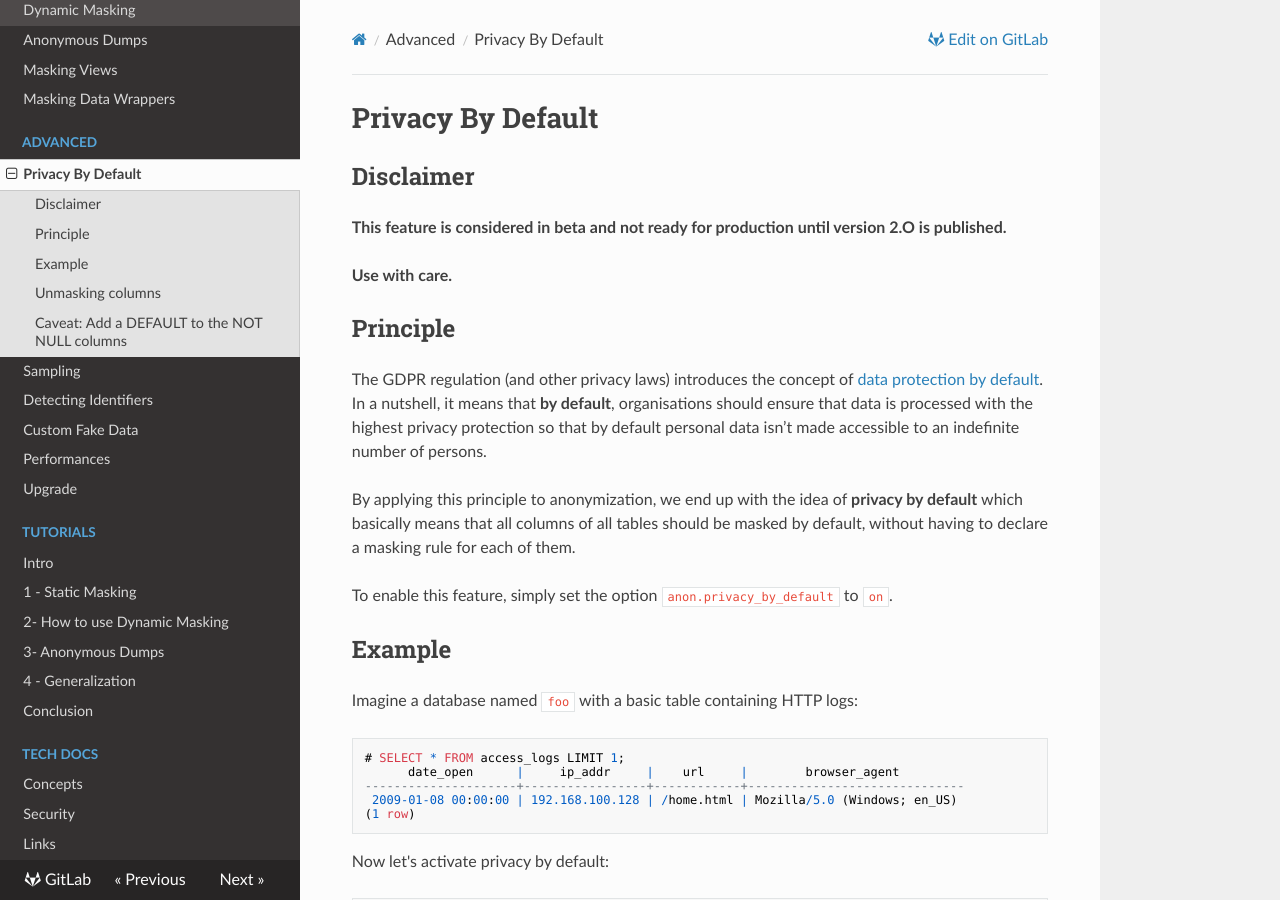
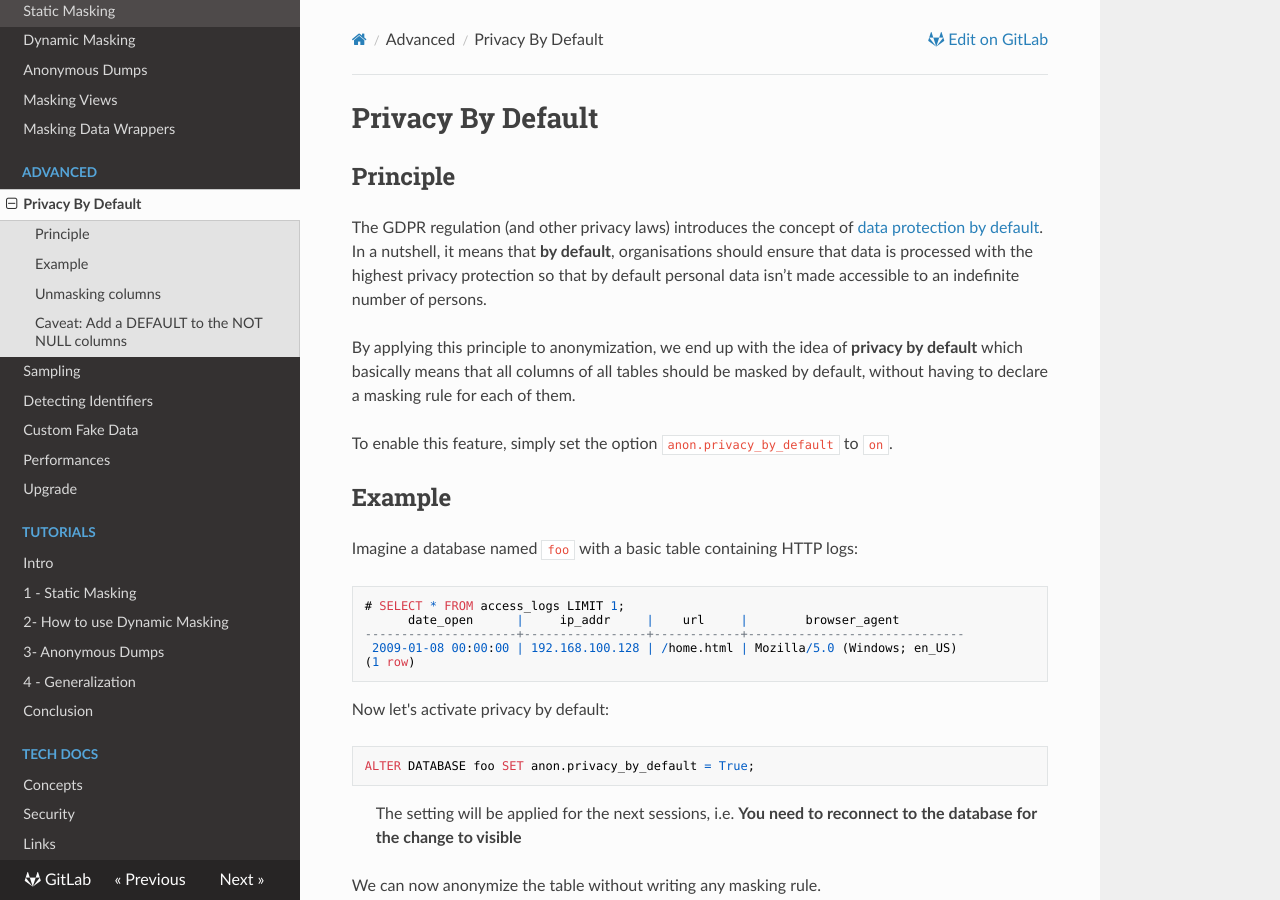
Before and after one commit to neondatabase/postgresql_anonymizer, an MkDocs documentation site: the page built from docs/privacy_by_default.md, in a window 1280 px wide and 900 px high. Built offline with MkDocs 1.6.1, drawn with Linux system fonts in a browser that asks for light colours; nearby versions of some CDN libraries.

Commit message:
[doc] Remove Privacy By Default disclaimer

```diff
--- a/docs/privacy_by_default.md
+++ b/docs/privacy_by_default.md
@@ -1,13 +1,5 @@
 Privacy By Default
 ===============================================================================
-
-Disclaimer
---------------------------------------------------------------------------------
-
-**This feature is considered in beta and not ready for production until version
-2.O is published.**
-
-**Use with care.**
 
 Principle
 --------------------------------------------------------------------------------
```
